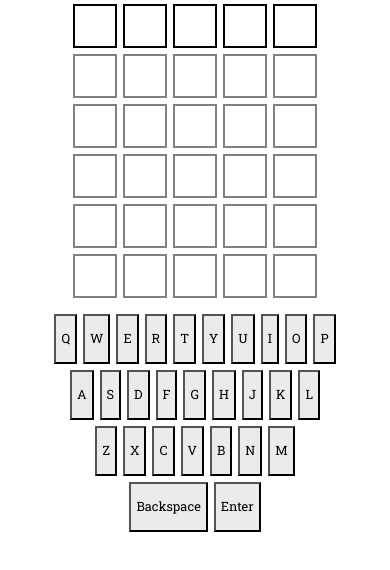
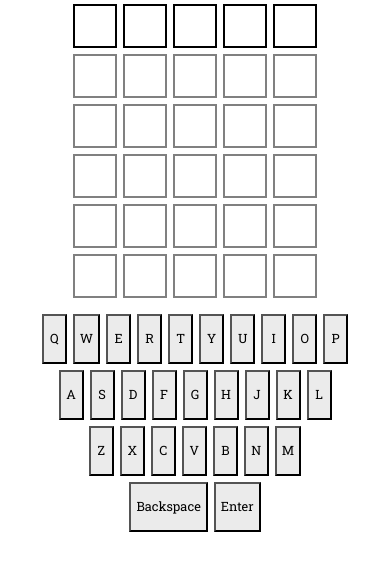
Before and after one commit to jtclayt/words_are_fun, a website: page src/public/index.html in a window 390 px wide. Shown: the part 66-636 px from the top of the page. Drawn offline with Linux system fonts and the light colour scheme; no server answers.

Commit message:
Remove some logs, organize css file, few small css changes

```diff
--- a/src/public/index.css
+++ b/src/public/index.css
@@ -1,3 +1,4 @@
+/* Element selectors */
 body {
   font-family: "Roboto Slab", sans-serif;
 }
@@ -15,6 +16,11 @@ header h1 {
   padding: 0;
 }
 
+/* Class selectors */
+.active-border {
+  border: 2px solid black;
+}
+
 .block {
   height: 65px;
   width: 65px;
@@ -25,12 +31,17 @@ header h1 {
   font-weight: bold;
 }
 
-.row {
-  display: flex;
-  justify-content: center;
+.container {
+  width: 80vw;
+  margin: 0 auto;
+}
+
+.inactive-border {
+  border: 2px solid gray;
 }
 
 .keyboard-button {
+  min-width: 40px;
   margin: 5px;
   padding: 5px;
   width: auto;
@@ -38,19 +49,12 @@ header h1 {
   font-size: 1.2rem;
 }
 
-.active-border {
-  border: 2px solid black;
+.row {
+  display: flex;
+  justify-content: center;
 }
 
-.inactive-border {
-  border: 2px solid gray;
-}
-
-.container {
-  width: 80vw;
-  margin: 0 auto;
-}
-
+/* Colors */
 .green {
   background: #2bd40d;
 }
@@ -67,6 +71,7 @@ header h1 {
   background: #ebebeb;
 }
 
+/* ID selectors */
 #gameboard {
   margin-top: 20px;
   display: flex;
@@ -91,7 +96,12 @@ header h1 {
     font-size: 1.1rem;
   }
 
+  .container {
+    width: 100vw;
+  }
+
   .keyboard-button {
+    min-width: 25px;
     margin: 3px;
     padding: 5px;
     width: auto;
--- a/src/public/index.js
+++ b/src/public/index.js
@@ -23,7 +23,6 @@
   /** Does the setup things. */
   function init(_, isReset=false) {
     sessionId = localStorage.getItem("sessionId");
-    console.log(sessionId, isReset);
     currentGuessNumber = 1;
     currentGuess = "";
     gameGrid = [];
@@ -215,7 +214,6 @@
         .then(checkStatus)
         .then(res => res.json())
         .then(data => {
-          console.log(data);
           if (!data.reset) {
             resetSession();
           }
@@ -276,7 +274,6 @@
 
   /** Update the row borders. */
   function updateRowBorders() {
-    console.log(currentGuessNumber);
     if (currentGuessNumber === 1) {
       // First row is being set active
       gameGrid[currentGuessNumber-1].forEach(toggleBlockBorder);
```
